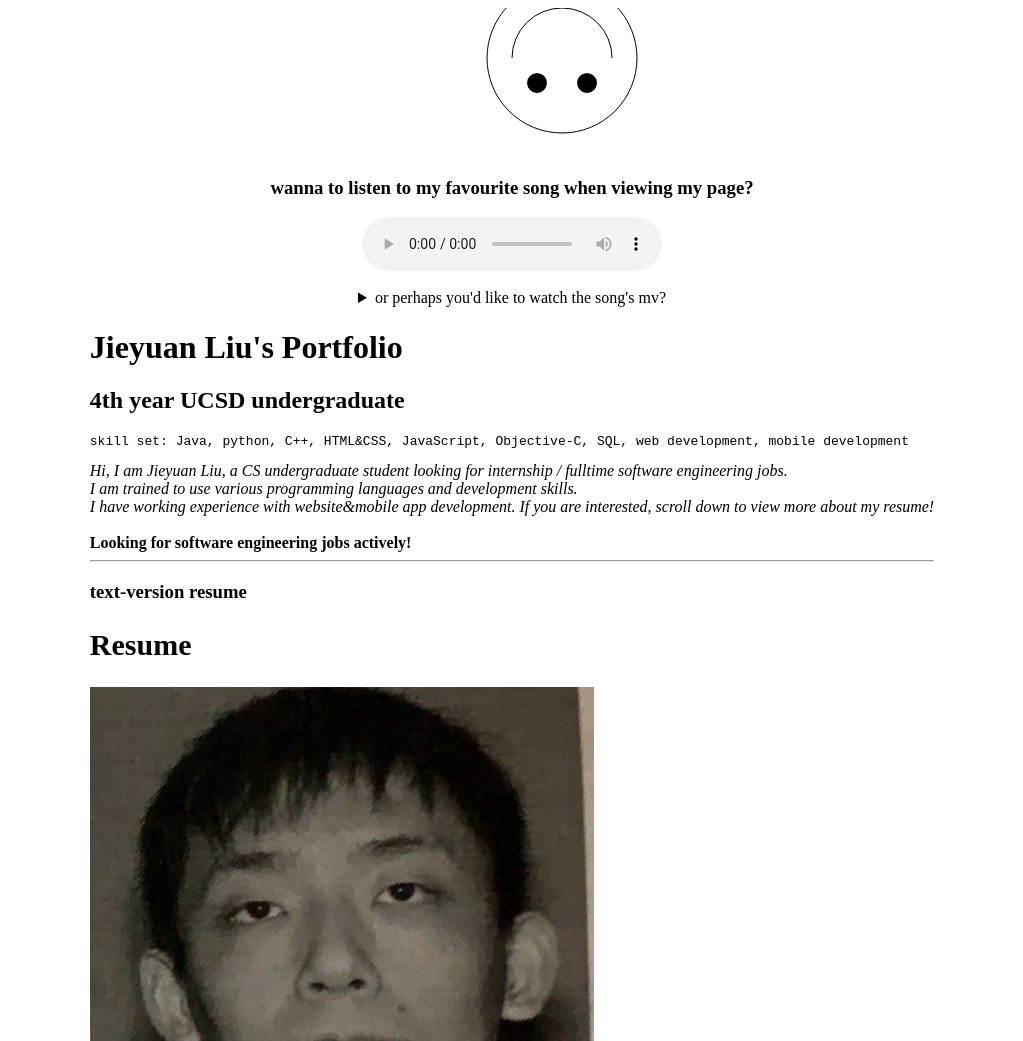
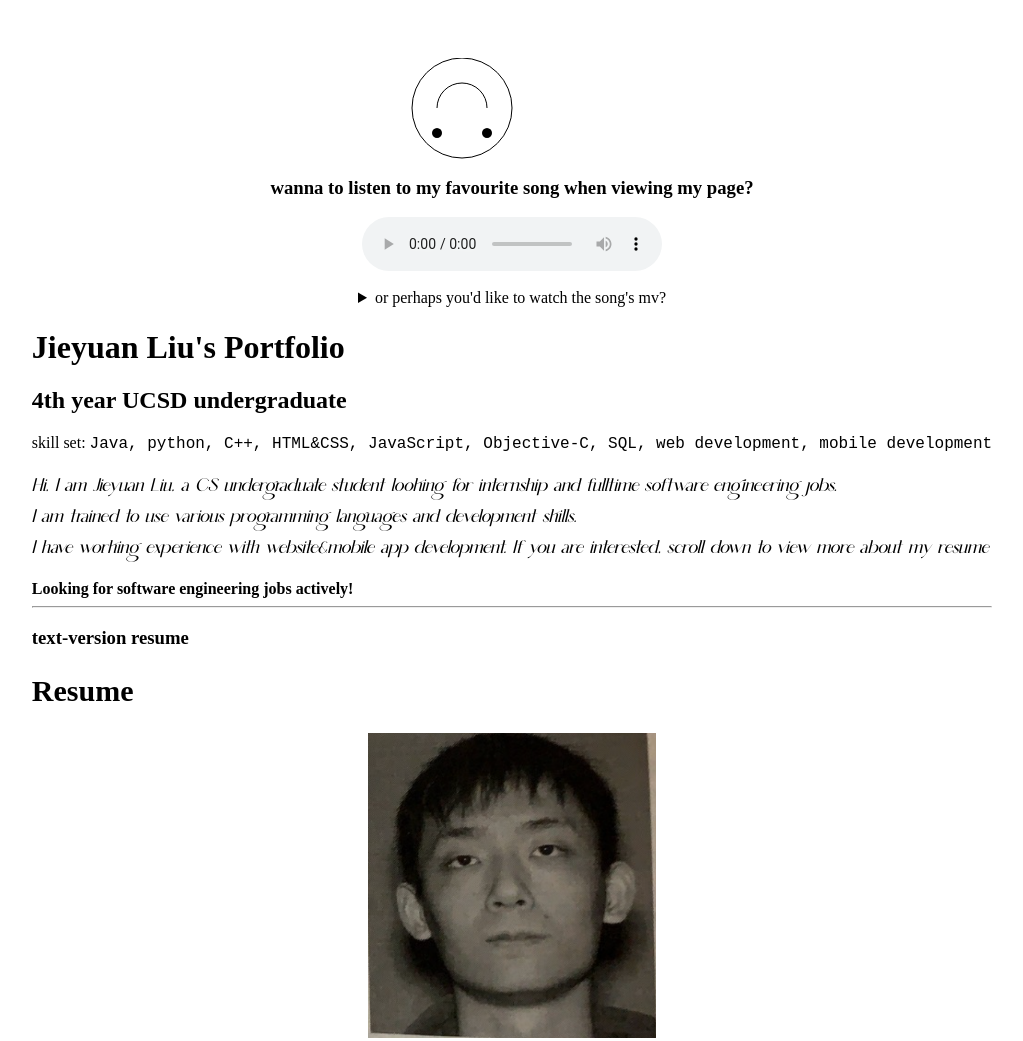
Before and after one commit to WeMWish/CSE134B-HW5, a plain HTML site: page index.html in a window 1280 px wide. Shown: the top 1041 px of the page, without its empty margins (128-1151 px from the left). Drawn offline with Linux system fonts and the light colour scheme.

Commit message:
mostly done

```diff
--- a/index.html
+++ b/index.html
@@ -19,16 +19,16 @@
             const canvas = document.getElementById('canvas');
             const ctx = canvas.getContext('2d');
             ctx.beginPath();
-            ctx.arc(100, 100, 75, 0, 2 * Math.PI);
+            ctx.arc(100, 100, 50, -2 * Math.PI, 2 * Math.PI);
             ctx.stroke();
             ctx.beginPath();
-            ctx.arc(75, 75, 10, 0, 2 * Math.PI);
+            ctx.arc(75, 75, 5, 0, 2 * Math.PI);
             ctx.fill();
             ctx.beginPath();
-            ctx.arc(125, 75, 10, 0, 2 * Math.PI);
+            ctx.arc(125, 75, 5, 0, 2 * Math.PI);
             ctx.fill();
             ctx.beginPath();
-            ctx.arc(100, 100, 50, 0, Math.PI, false);
+            ctx.arc(100, 100, 25, 0, Math.PI, false);
             ctx.stroke();
         </script>
 
@@ -49,13 +49,14 @@
         <main>
             <h1>Jieyuan Liu's Portfolio</h1>
             <h2>4th year UCSD undergraduate</h2>
-            <pre>skill set: <code>Java, python, C++, HTML&CSS, JavaScript, Objective-C, SQL, web development, mobile development</code></pre>
+            <p>skill set: <code>Java, python, C++, HTML&CSS, JavaScript, Objective-C, SQL, web development, mobile development</code></p>
 
-            <i>Hi, I am Jieyuan Liu, a CS undergraduate student looking for internship / fulltime software engineering jobs. <br>
+            <div id="self-intro">
+                <i>Hi, I am Jieyuan Liu, a CS undergraduate student looking for internship and fulltime software engineering jobs. <br>
                 I am trained to use various programming languages and development skills. <br>
                 I have working experience with website&mobile app development. If you are interested, scroll down to view more about my resume!
-            </i>
-            <br>
+                </i>
+            </div>
             <br>
             <strong>Looking for software engineering jobs actively!</strong>
 
@@ -68,8 +69,8 @@
                     </header>
                     <div>
                         <picture>
-                            <source srcset="resource/photo2.png" media="(min-width: 1000px)">
-                            <img src="resource/photo.jpg" alt="my selfie">
+                            <source srcset="resource/photo2.png" media="(min-width: 1024px)" id="selfie-large">
+                            <img src="resource/photo.jpg" alt="my selfie" id="selfie-small">
                         </picture>
                         <h3>Education</h3>
                         <p>University of California, San Diego <br>
--- a/src/index.css
+++ b/src/index.css
@@ -5,18 +5,19 @@
 }
 
 @font-face {
-    font-family: 'Amelaryas';
-    src: url('../resource/AmelaryasPersonalUse-6Ypw1.ttf') format('ttf');
+    font-family: Amelaryas;
+    src: url(../resource/Amelaryas.ttf);
 }
 
 body {
     background-color: white;
-    font-family: 'Amelaryas';
+    font-family: 'Times New Roman', Times, serif;
     display: flex;
     flex-direction: column;
     align-items: center;
     justify-content: center;
     overflow: auto;
+    flex-wrap: wrap;
 }
 
 article {
@@ -26,14 +27,18 @@ article {
 @keyframes rotate {
     from {
         transform: rotate(0deg);
+        transform-origin: 100px 100px;
     }
     to {
         transform: rotate(360deg);
+        transform-origin: 100px 100px;
     }
 }
 
 canvas {
     animation: rotate 10s linear infinite;
+    margin: 0 auto;
+    display: block;
 }
 
 #show-smile-face-button {
@@ -44,3 +49,42 @@ canvas {
     background-color: var(--decoration-color);
     transform: scale(1.3, 1);
 }
+
+#self-intro {
+    font-size: 7px;
+    font-family: Amelaryas, fantasy;
+    word-spacing: 0.4em;
+}
+
+#selfie-large, #selfie-small {
+    display: block;
+    margin: 0 auto;
+    max-width: 100%;
+    height: auto;
+    width: 30%;
+}
+
+/* media queries */
+@media screen and (max-width: 767px) {
+    body {
+        font-size: 12px;
+    }
+}
+
+@media screen and (min-width: 768px) and (max-width: 1023px) {
+    body {
+        font-size: 14px;
+    }
+    #self-intro {
+        font-size: 8px;
+    }
+}
+
+@media screen and (min-width: 1024px) {
+    body {
+        font-size: 16px;
+    }
+    #self-intro {
+        font-size: 10px;
+    }
+}
```
Also changed, not shown: resource/Amelaryas.ttf (renamed from resource/AmelaryasPersonalUse-6Ypw1.ttf).
